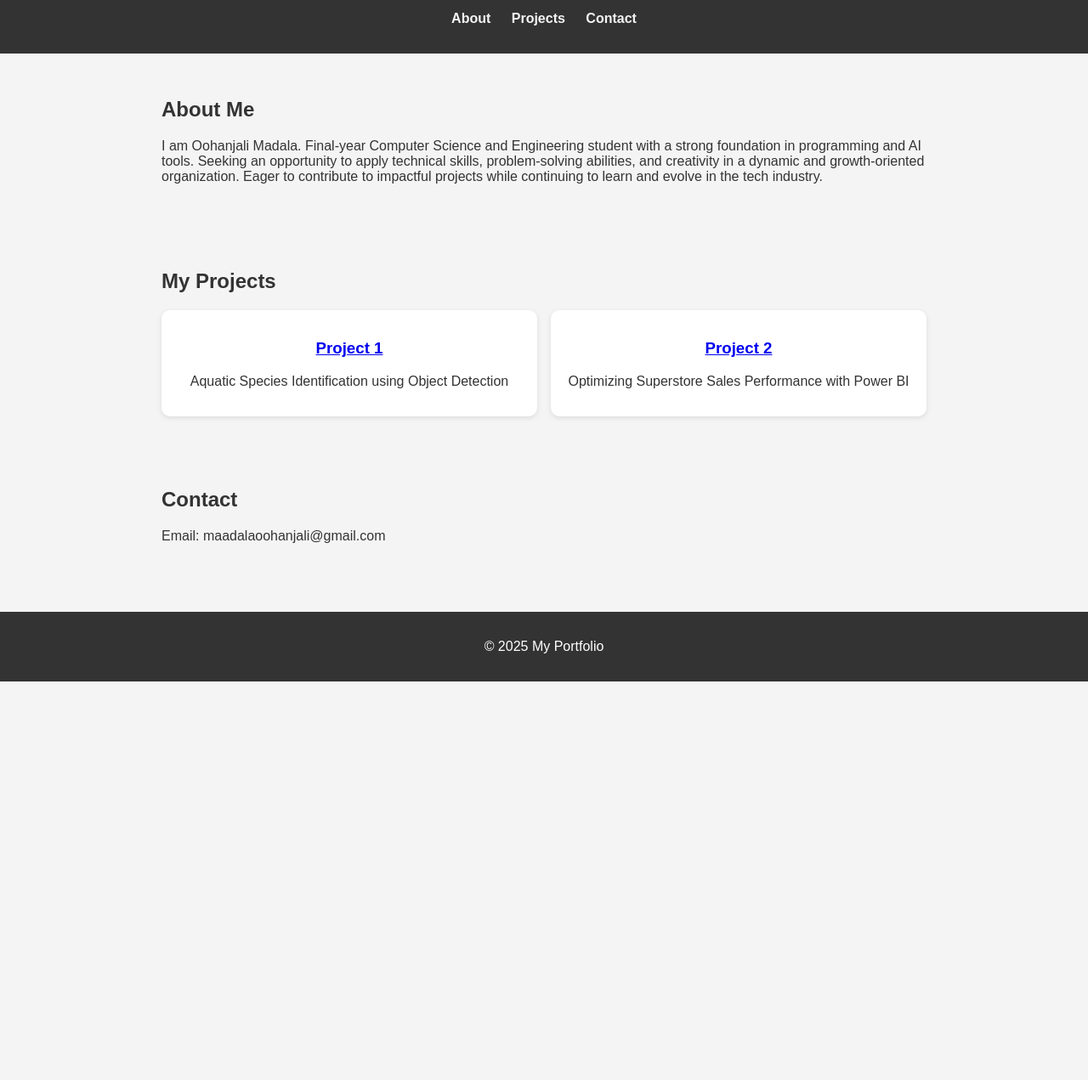
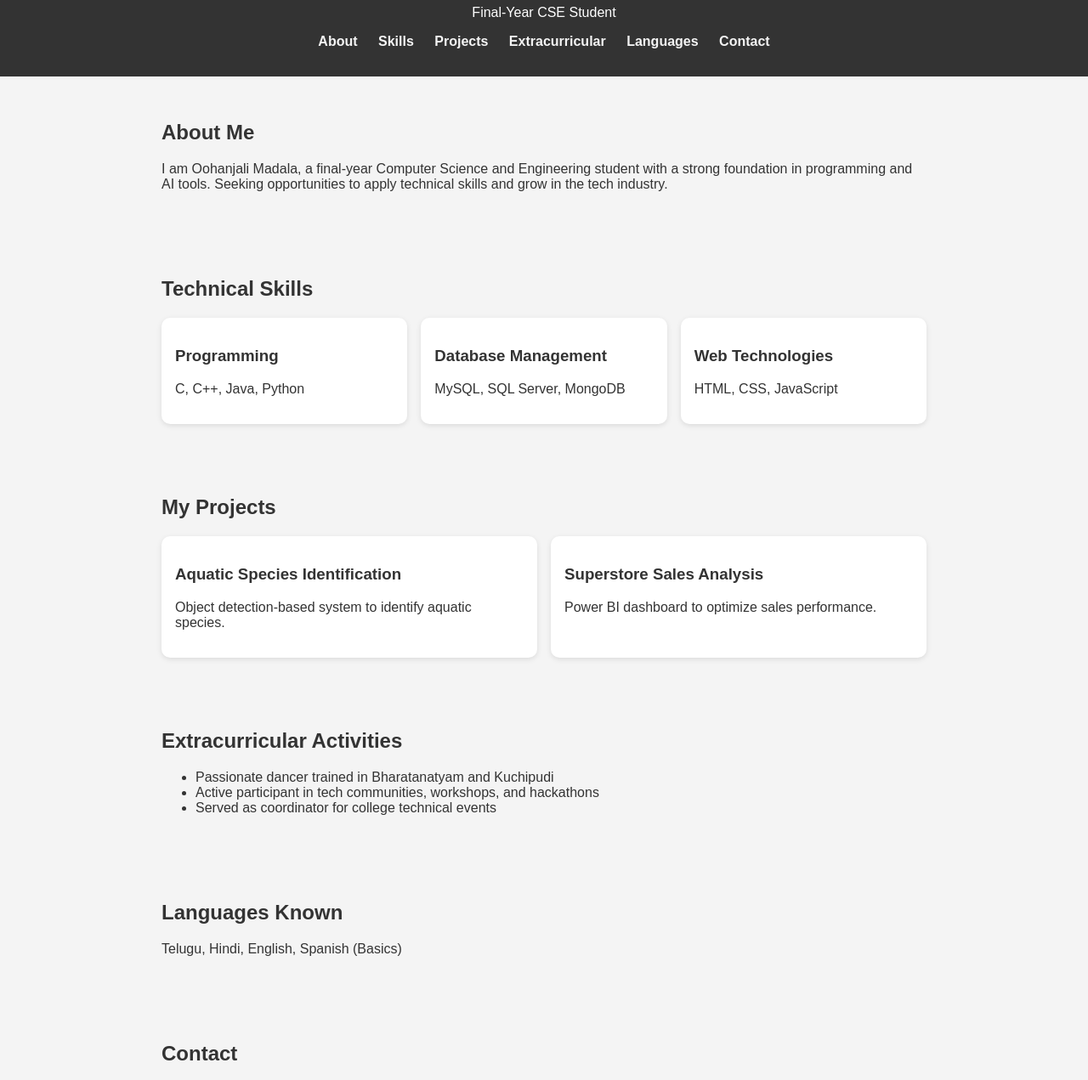
Before and after one commit to ooha-madala/PortProject, a plain HTML site: page index.html in a window 1280 px wide. Shown: the part 106-1377 px from the top of the page at 85% size. Before the commit the page ends 908 px from the top, so only its background shows below. Drawn offline with Linux system fonts and the light colour scheme.

Commit message:
Update index.html

```diff
--- a/index.html
+++ b/index.html
@@ -20,14 +20,6 @@
       padding: 2rem 1rem;
     }
 
-    header h1 {
-      margin: 0;
-    }
-
-    nav {
-      margin-top: 1rem;
-    }
-
     nav a {
       color: #f4f4f4;
       text-decoration: none;
@@ -41,7 +33,7 @@
       margin: auto;
     }
 
-    .projects {
+    .projects, .skills {
       display: grid;
       grid-template-columns: repeat(auto-fit, minmax(250px, 1fr));
       gap: 1rem;
@@ -52,7 +44,6 @@
       padding: 1rem;
       border-radius: 10px;
       box-shadow: 0 2px 6px rgba(0,0,0,0.1);
-      text-align: center;
     }
 
     footer {
@@ -65,36 +56,73 @@
   </style>
 </head>
 <body>
+
 <header>
   <h1>My Portfolio</h1>
-    <p>Student</p>
+  <p>Final-Year CSE Student</p>
   <nav>
     <a href="#about">About</a>
+    <a href="#skills">Skills</a>
     <a href="#projects">Projects</a>
+    <a href="#extra">Extracurricular</a>
+    <a href="#languages">Languages</a>
     <a href="#contact">Contact</a>
   </nav>
 </header>
 
 <section id="about">
   <h2>About Me</h2>
-    <p>I am Oohanjali Madala. Final-year Computer Science and Engineering student with a strong foundation in programming
-and AI tools. Seeking an opportunity to apply technical skills, problem-solving abilities, and
-creativity in a dynamic and growth-oriented organization. Eager to contribute to impactful projects
-while continuing to learn and evolve in the tech industry.</p>
+  <p>
+    I am Oohanjali Madala, a final-year Computer Science and Engineering student
+    with a strong foundation in programming and AI tools. Seeking opportunities
+    to apply technical skills and grow in the tech industry.
+  </p>
+</section>
+
+<section id="skills">
+  <h2>Technical Skills</h2>
+  <div class="skills">
+    <div class="card">
+      <h3>Programming</h3>
+      <p>C, C++, Java, Python</p>
+    </div>
+    <div class="card">
+      <h3>Database Management</h3>
+      <p>MySQL, SQL Server, MongoDB</p>
+    </div>
+    <div class="card">
+      <h3>Web Technologies</h3>
+      <p>HTML, CSS, JavaScript</p>
+    </div>
+  </div>
 </section>
 
 <section id="projects">
   <h2>My Projects</h2>
   <div class="projects">
     <div class="card">
-        <h3><a href="https://drive.google.com/file/d/1aATebPpj1PhnNDX5dsmJwyWlldqVTjSH/view" target="_blank">Project 1</a></h3>
-        <p>Aquatic Species Identification using Object Detection</p>
+      <h3>Aquatic Species Identification</h3>
+      <p>Object detection-based system to identify aquatic species.</p>
     </div>
     <div class="card">
-         <h3><a href="https://drive.google.com/file/d/1L1I-QswbP9fwlRfgNH3GD40NiiiYUPhX/view" target="_blank">Project 2</a></h3>
-        <p>Optimizing Superstore Sales Performance with Power BI</p>
+      <h3>Superstore Sales Analysis</h3>
+      <p>Power BI dashboard to optimize sales performance.</p>
     </div>
   </div>
+</section>
+
+<section id="extra">
+  <h2>Extracurricular Activities</h2>
+  <ul>
+    <li>Passionate dancer trained in Bharatanatyam and Kuchipudi</li>
+    <li>Active participant in tech communities, workshops, and hackathons</li>
+    <li>Served as coordinator for college technical events</li>
+  </ul>
+</section>
+
+<section id="languages">
+  <h2>Languages Known</h2>
+  <p>Telugu, Hindi, English, Spanish (Basics)</p>
 </section>
 
 <section id="contact">
@@ -105,5 +133,6 @@ while continuing to learn and evolve in the tech industry.</p>
 <footer>
   <p>&copy; 2025 My Portfolio</p>
 </footer>
+
 </body>
 </html>
```
Lines whose indentation alone changed are shown as unchanged.
